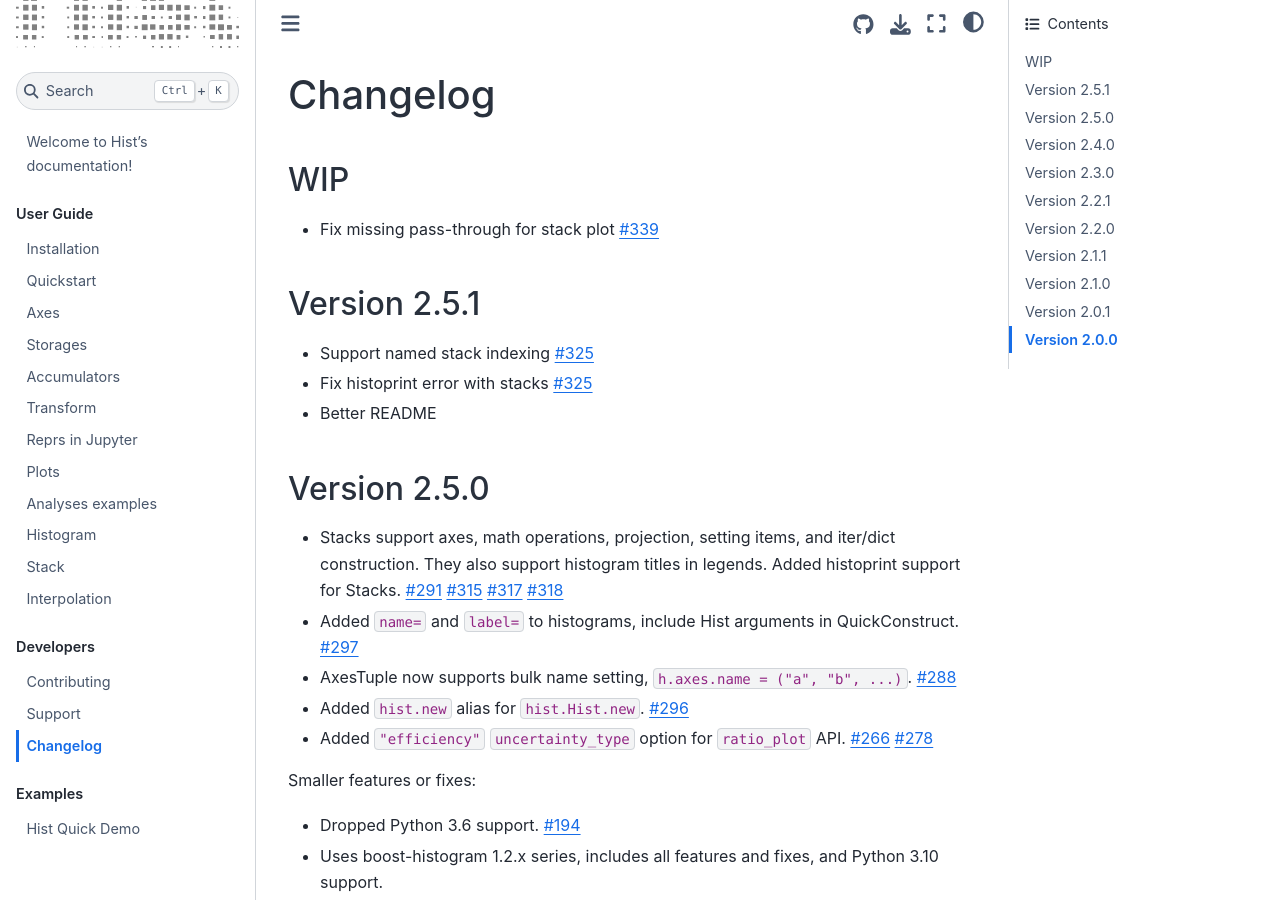
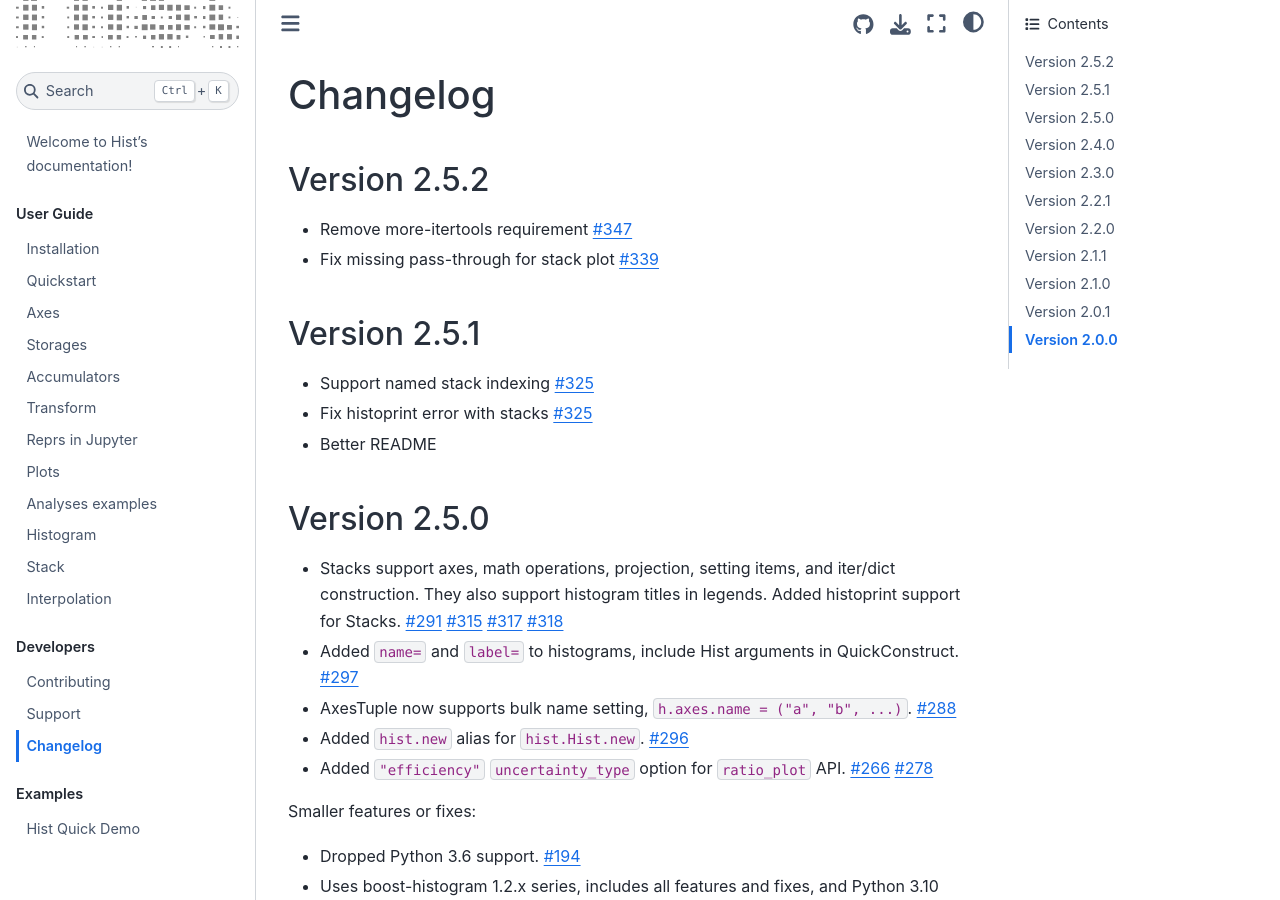
Before and after one commit to scikit-hep/hist, a Sphinx documentation site: the page built from docs/changelog.md, in a window 1280 px wide and 900 px high. Built offline with Sphinx 7.4.7 and the Sphinx Book theme 1.1.4, drawn with Linux system fonts in a browser that asks for light colours; pages that are not in the unit, such as notebooks, are missing from menus.

Commit message:
docs: update changelog

```diff
--- a/docs/changelog.md
+++ b/docs/changelog.md
@@ -1,7 +1,9 @@
 # Changelog
 
-## WIP
+## Version 2.5.2
 
+* Remove more-itertools requirement
+  [#347](https://github.com/scikit-hep/hist/pull/347)
 * Fix missing pass-through for stack plot
   [#339](https://github.com/scikit-hep/hist/pull/339)
 
```
